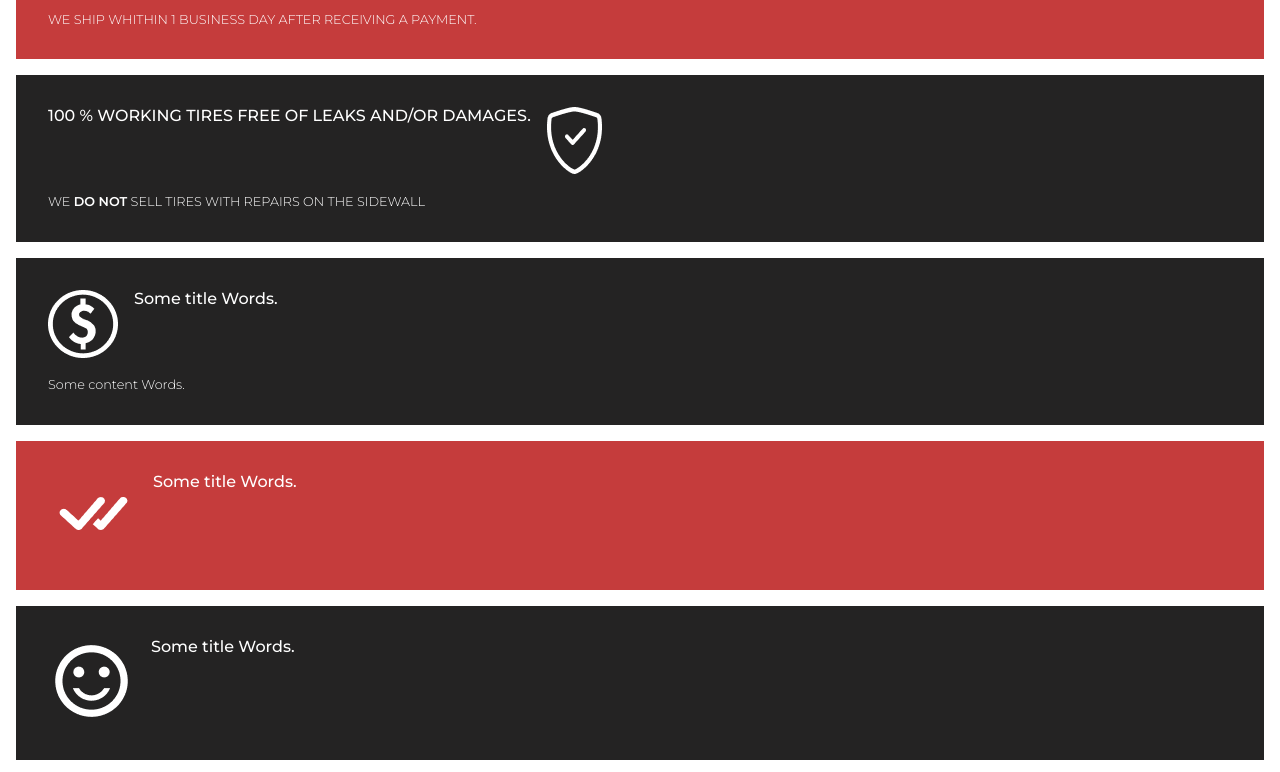
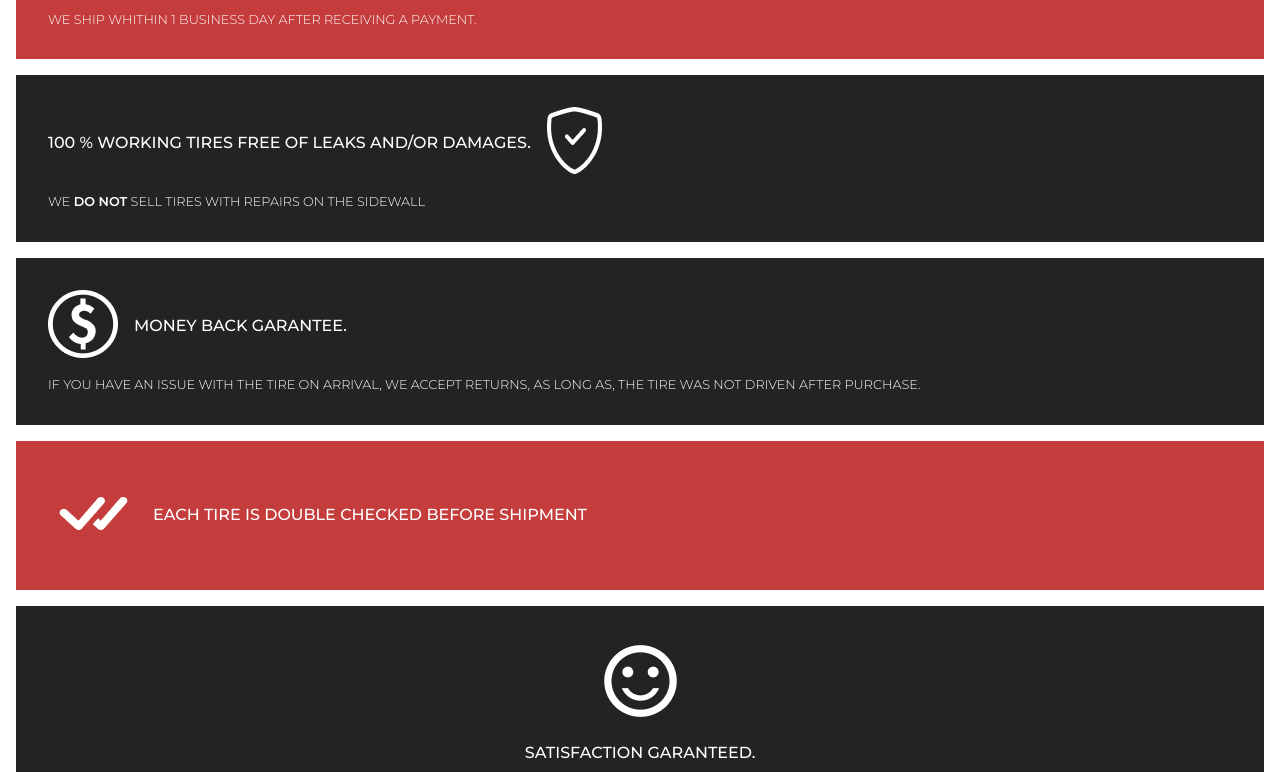
Before and after one commit to andresnew00/Doctor-tires-Ebay-DesignTemplate, a plain HTML site: page index.html in a window 1280 px wide. Shown: the part 1405-2177 px from the top of the page. Drawn offline with Linux system fonts and the light colour scheme.

Commit message:
completed tiles section all working as explected

```diff
--- a/assets/styles/styles.scss
+++ b/assets/styles/styles.scss
@@ -148,6 +148,7 @@ main {
                 flex-direction: row;
                 justify-content: start;
                 gap: 1em;
+                align-items: center;
 
                 .tile-title {
                     font-weight: 500;
@@ -165,6 +166,7 @@ main {
     .alt-direction {
         .title-section {
             flex-direction: row-reverse !important;
+            text-align: right;
         }
 
         .tile-content {
@@ -174,6 +176,7 @@ main {
         }
     }
 
+    // setting background color for the tile sections
     #red-colored {
         background-color: $primary-red;
     }
@@ -181,4 +184,9 @@ main {
     #black-colored {
         background-color: $primary-black;
     }
+
+    // aligning satisfaction tile as a column
+    #satisfaction-column {
+        flex-direction: column;
+    }
 }
--- a/index.html
+++ b/index.html
@@ -165,11 +165,11 @@
               <img src="./assets/images/Money.png" alt="" />
             </div>
             <div class="tile-title">
-              <span>Some title Words.</span>
+              <span>MONEY BACK GARANTEE.</span>
             </div>
           </div>
           <div class="tile-content">
-            <span>Some content Words.</span>
+            <span>IF YOU HAVE AN ISSUE WITH THE TIRE ON ARRIVAL, WE ACCEPT RETURNS, AS LONG AS, THE TIRE WAS NOT DRIVEN AFTER PURCHASE. </span>
           </div>
         </div>
 
@@ -179,18 +179,18 @@
               <img src="./assets/images/check-all.png" alt="" />
             </div>
             <div class="tile-title">
-              <span>Some title Words.</span>
+              <span>EACH TIRE IS DOUBLE CHECKED BEFORE SHIPMENT</span>
             </div>
           </div>
         </div>
 
         <div class="tile" id="black-colored">
-          <div class="title-section">
+          <div class="title-section" id="satisfaction-column">
             <div class="tile-icon">
               <img src="./assets/images/happy.png" alt="" />
             </div>
             <div class="tile-title">
-              <span>Some title Words.</span>
+              <span>SATISFACTION GARANTEED.</span>
             </div>
           </div>
         </div>
```
Also changed, not shown: assets/styles/styles.css, 1 other file.
